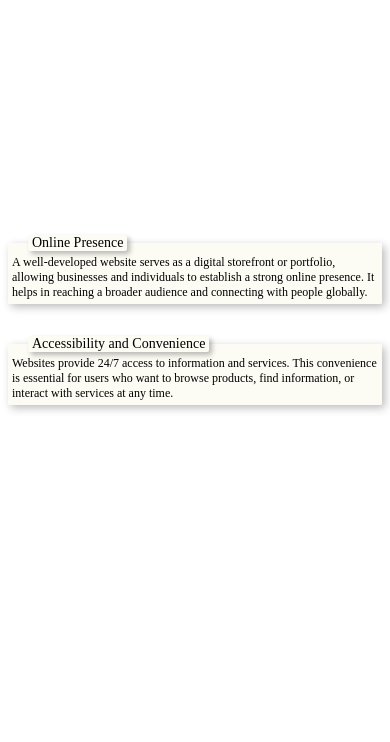
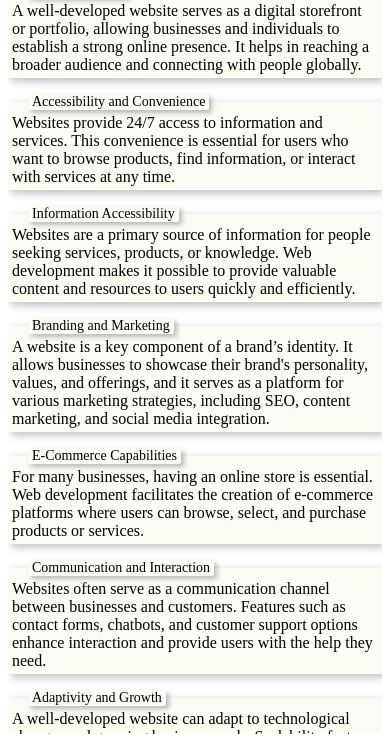
Before and after one commit to RyannKim327/activity1-landing-page, a plain HTML site: page pages/about.html in a window 390 px wide. Shown: the part 102-844 px from the top of the page. Drawn offline with Linux system fonts and the light colour scheme.

Commit message:
08-28-24 06:11

```diff
--- a/assets/styles.css
+++ b/assets/styles.css
@@ -7,6 +7,7 @@
   box-sizing: border-box;
   transition: all 0.05s;
   overflow: hidden;
+  transition: all 0.75s ease-in-out;
 }
 
 body {
@@ -54,6 +55,21 @@ body {
 
     > .right {
       grid-area: right;
+
+      header {
+        display: none;
+        flex-direction: row;
+        justify-content: space-between;
+
+        ul {
+          display: flex;
+          flex-direction: row;
+          margin: 0 0.5rem;
+          li {
+            padding: 0.125rem 0.5rem;
+          }
+        }
+      }
 
       > #page {
         width: 100%;
@@ -121,3 +137,21 @@ body {
     top: -0.1px;
   }
 }
+
+@media screen and (max-width: 760px) {
+  main {
+    display: flex !important;
+    flex-direction: column;
+    gap: 0;
+    > .left {
+      display: none;
+      width: 0;
+    }
+    > .right {
+      width: 100%;
+      header {
+        display: flex !important;
+      }
+    }
+  }
+}
--- a/assets/useless.css
+++ b/assets/useless.css
@@ -13,6 +13,10 @@ body {
   width: 100vw;
   height: 100vh;
 
+  > #about {
+    align-items: start !important;
+  }
+
   > main {
     display: flex;
     flex-direction: column;
@@ -22,7 +26,7 @@ body {
     justify-content: center;
     align-items: center;
 
-    button {
+    > button {
       background-color: transparent;
       color: black;
       font-weight: bold;
@@ -35,7 +39,8 @@ body {
         3px 3px 5px rgba(33, 33, 33, 0.75),
         -2px -2px 3px inset rgba(33, 33, 33, 0.3);
     }
-
+    > div {
+      overflow-y: scroll;
       > fieldset {
         border-radius: 0.125rem;
         margin: 1rem 0;
@@ -51,6 +56,7 @@ body {
           box-shadow: 3px 3px 5px rgba(33, 33, 33, 0.3);
           background-color: #fcfbf4;
         }
+      }
       > p {
         font-size: 0.75rem;
       }
--- a/pages/about.html
+++ b/pages/about.html
@@ -1,34 +1,68 @@
-<!DOCTYPE html>
+<!doctype html>
 <html lang="en">
   <head>
-    <link rel="stylesheet" type="text/css" href="./../assets/useless.css">
+    <link rel="stylesheet" type="text/css" href="./../assets/useless.css" />
   </head>
   <body>
-    <main id="main">
+    <main id="about">
+      <h1>What are the importance of technology?</h1>
+      <div id="main"></div>
+    </main>
+    <script>
+      const informations = [
+        {
+          title: "Online Presence",
+          content:
+            "A well-developed website serves as a digital storefront or portfolio, allowing businesses and individuals to establish a strong online presence. It helps in reaching a broader audience and connecting with people globally.",
+        },
+        {
+          title: "Accessibility and Convenience",
+          content:
+            "Websites provide 24/7 access to information and services. This convenience is essential for users who want to browse products, find information, or interact with services at any time.",
+        },
+        {
+          title: "Information Accessibility",
+          content:
+            "Websites are a primary source of information for people seeking services, products, or knowledge. Web development makes it possible to provide valuable content and resources to users quickly and efficiently.",
+        },
+        {
+          title: "Branding and Marketing",
+          content:
+            "A website is a key component of a brand’s identity. It allows businesses to showcase their brand's personality, values, and offerings, and it serves as a platform for various marketing strategies, including SEO, content marketing, and social media integration.",
+        },
+        {
+          title: "E-Commerce Capabilities",
+          content:
+            "For many businesses, having an online store is essential. Web development facilitates the creation of e-commerce platforms where users can browse, select, and purchase products or services.",
+        },
+        {
+          title: "Communication and Interaction",
+          content:
+            "Websites often serve as a communication channel between businesses and customers. Features such as contact forms, chatbots, and customer support options enhance interaction and provide users with the help they need.",
+        },
+        {
+          title: "Adaptivity and Growth",
+          content:
+            "A well-developed website can adapt to technological changes and growing business needs. Scalability features allow sites to expand functionalities and integrate with other systems as required.",
+        },
+        {
+          title: "Data Collection and Analytics",
+          content:
+            "Websites enable businesses to collect and analyze data on user behavior, preferences, and engagement. This information is valuable for making informed decisions and optimizing marketing strategies.",
+        },
+      ];
+      informations.map((data) => {
+        const fieldset = document.createElement("fieldset");
+        const legend = document.createElement("legend");
+        const p = document.createElement("p");
 
-    </main>
-  <script>
-    const informations = [
-      {
-        "title": "Online Presence",
-        "content": "A well-developed website serves as a digital storefront or portfolio, allowing businesses and individuals to establish a strong online presence. It helps in reaching a broader audience and connecting with people globally."
-      },{
-        "title": "Accessibility and Convenience",
-        "content": "Websites provide 24/7 access to information and services. This convenience is essential for users who want to browse products, find information, or interact with services at any time."
-      }
-    ]
-    informations.map(data => {
-      const fieldset = document.createElement("fieldset")
-      const legend = document.createElement("legend")
-      const p = document.createElement("p")
+        legend.textContent = data.title;
+        p.textContent = data.content;
+        fieldset.appendChild(legend);
+        fieldset.appendChild(p);
 
-      legend.textContent = data.title
-      p.textContent = data.content
-      fieldset.appendChild(legend)
-      fieldset.appendChild(p)
-
-      document.getElementById("main").appendChild(fieldset)
-    })
-   </script>
+        document.getElementById("main").appendChild(fieldset);
+      });
+    </script>
   </body>
 </html>
```
Also changed, not shown: assets/script.js (+17 -6 lines), index.html (+4 -0 lines). Lines whose indentation alone changed are shown as unchanged.
